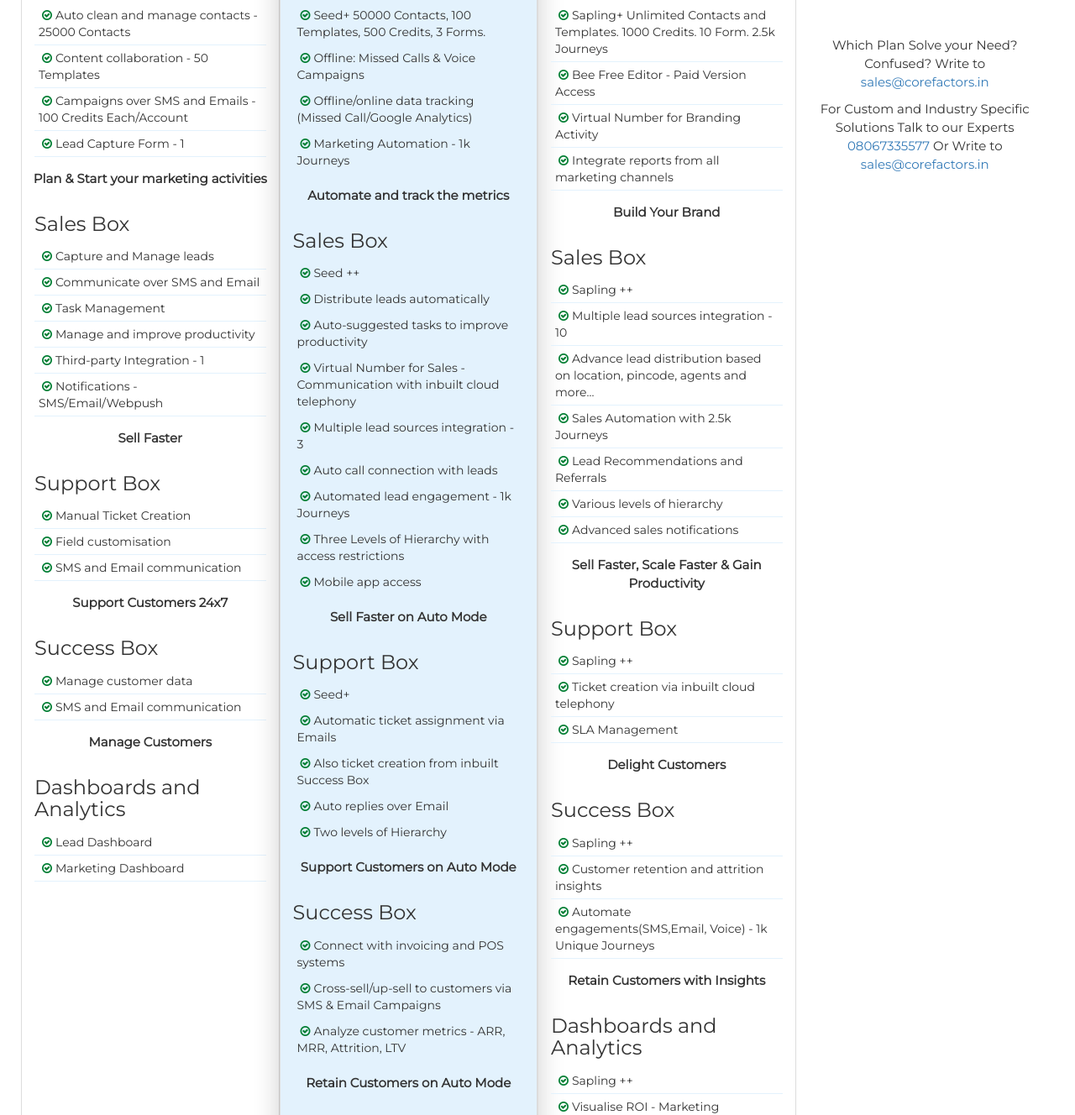
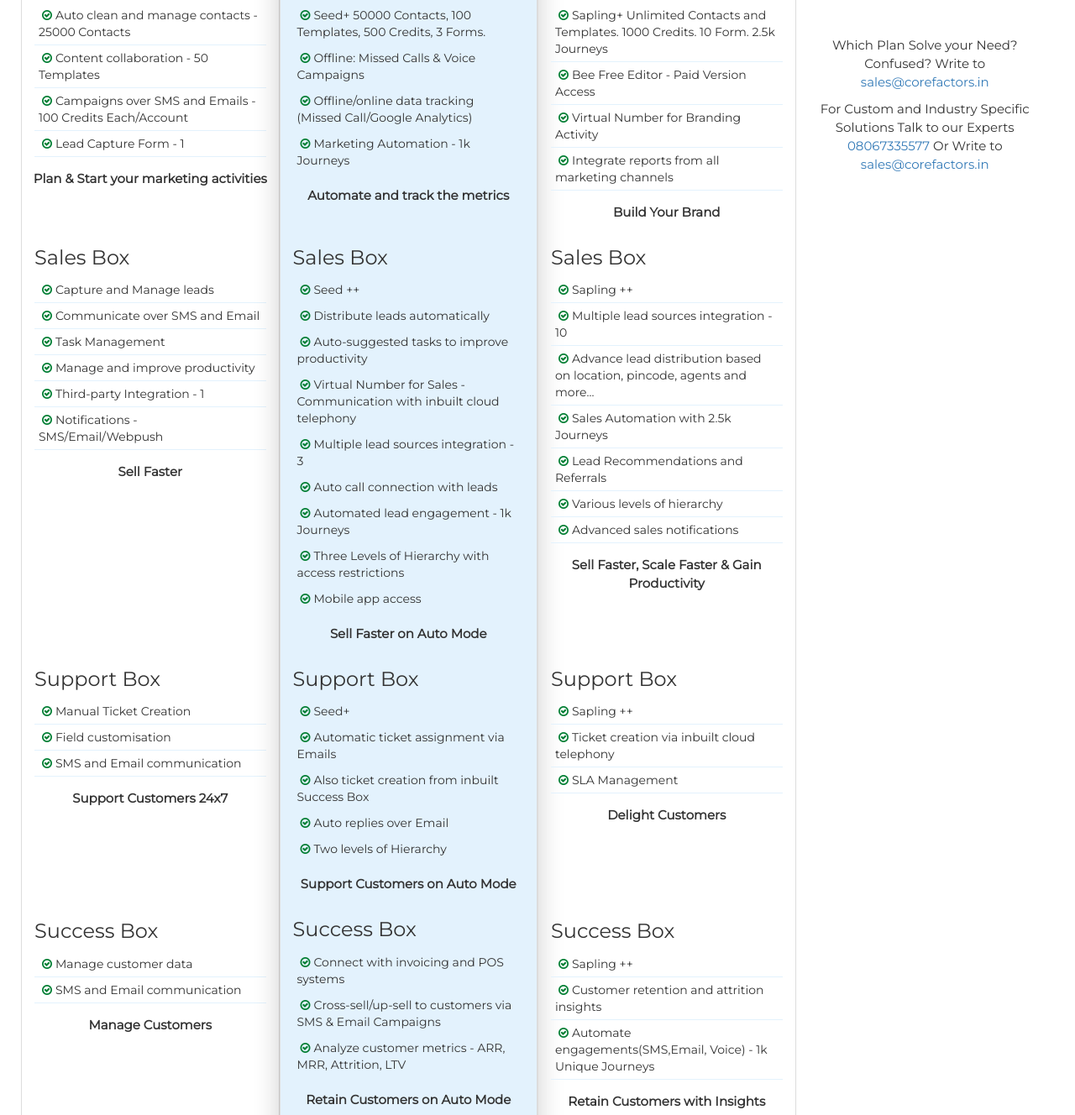
Before and after one commit to vishnu451/pricing-page, a plain HTML site: page index.html in a window 1280 px wide. Shown: the part 1164-2492 px from the top of the page at 84% size. Drawn offline with nearby package versions, Linux system fonts and the light colour scheme; a script that the page names is missing.

Commit message:
margin added

```diff
--- a/index.html
+++ b/index.html
@@ -602,7 +602,7 @@
                     <p style="text-align: center;font-weight: 900;">Plan & Start your marketing activities</p>
                     <ul class="pricing-list-box pricing_accordion">
 
-                        <h3 class="sales-h3">Sales Box</h3>
+                        <h3 class="sales-h3" style="margin-top: 50px;">Sales Box</h3>
                         <li>
                             <i class="fa fa-check-circle-o" aria-hidden="true"></i>Capture and Manage leads
                         </li>
@@ -630,7 +630,7 @@
                   <p style="text-align: center;font-weight: 900;">Sell Faster</p>
                   <ul class="pricing-list-box pricing_accordion">
 
-                    <h3>Support Box</h3>
+                    <h3 style="margin-top: 203px;">Support Box</h3>
                     <li>
                         <i class="fa fa-check-circle-o" aria-hidden="true"></i>Manual Ticket Creation
                     </li>
@@ -650,7 +650,7 @@
               <p style="text-align: center;font-weight: 900;">Support Customers 24x7</p>
                <ul class="pricing-list-box pricing_accordion">
 
-                        <h3>Success Box</h3>
+                        <h3 style="margin-top: 114px;">Success Box</h3>
                         <li>
                             <i class="fa fa-check-circle-o" aria-hidden="true"></i>Manage customer data
                         </li>
@@ -664,7 +664,7 @@
                     <p style="text-align: center;font-weight: 900;">Manage Customers</p>
                     <ul class="pricing-list-box pricing_accordion">
 
-                        <h3>Dashboards and Analytics</h3>
+                        <h3 style="margin-top: 100px;">Dashboards and Analytics</h3>
                         <li>
                             <i class="fa fa-check-circle-o" aria-hidden="true"></i>Lead Dashboard
                         </li>
@@ -732,7 +732,7 @@
                   <p style="font-weight: 900;text-align: center;">Automate and track the metrics</p>
                   <ul class="pricing-list-box pricing_accordion">
 
-                      <h3>Sales Box</h3>
+                      <h3 class="sales-h3" style="margin-top: 30px;">Sales Box</h3>
                       <li>
                         <i class="fa fa-check-circle-o" aria-hidden="true"></i>Seed ++
                       </li>
@@ -902,7 +902,7 @@
                   <p style="font-weight: 900;text-align: center;">Build Your Brand</p>
                   <ul class="pricing-list-box pricing_accordion">
 
-                      <h3>Sales Box</h3>
+                      <h3 class="sales-h3">Sales Box</h3>
                       <li>
                         <i class="fa fa-check-circle-o" aria-hidden="true"></i>Sapling ++
                       </li>
@@ -929,7 +929,7 @@
                 <p style="text-align: center;font-weight: 900;">Sell Faster, Scale Faster & Gain Productivity</p>
                 <ul class="pricing-list-box pricing_accordion">
 
-                  <h3>Support Box</h3>
+                  <h3 style="margin-top: 70px;">Support Box</h3>
                   <li>
                     <i class="fa fa-check-circle-o" aria-hidden="true"></i>Sapling ++
                   </li>
@@ -960,7 +960,7 @@
             <p style="font-weight: 900;text-align: center;">Delight Customers</p>
              <ul class="pricing-list-box pricing_accordion">
 
-                      <h3>Success Box</h3>
+                      <h3 style="margin-top: 94px;">Success Box</h3>
                       <li>
                         <i class="fa fa-check-circle-o" aria-hidden="true"></i>Sapling ++
                       </li>
```
